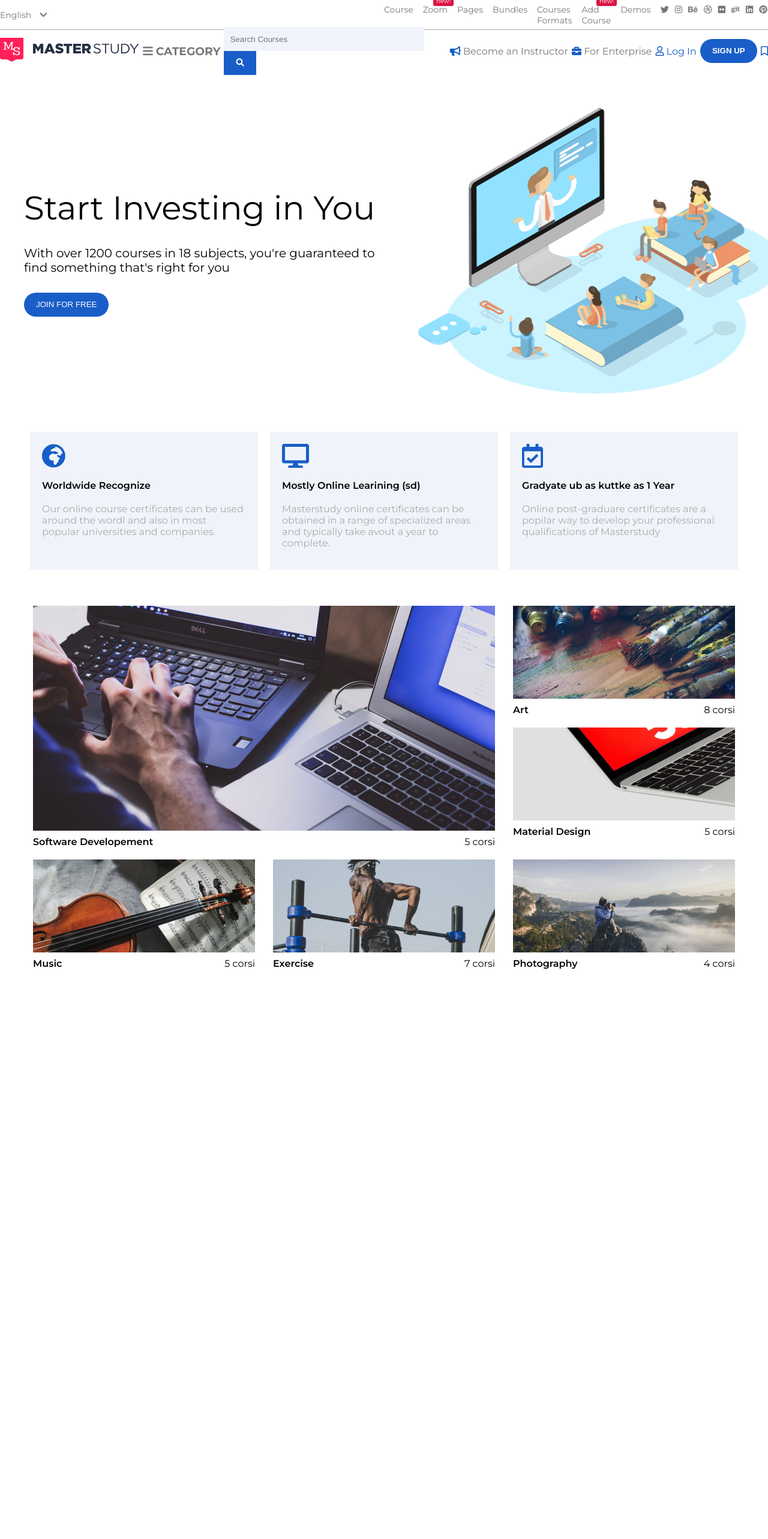
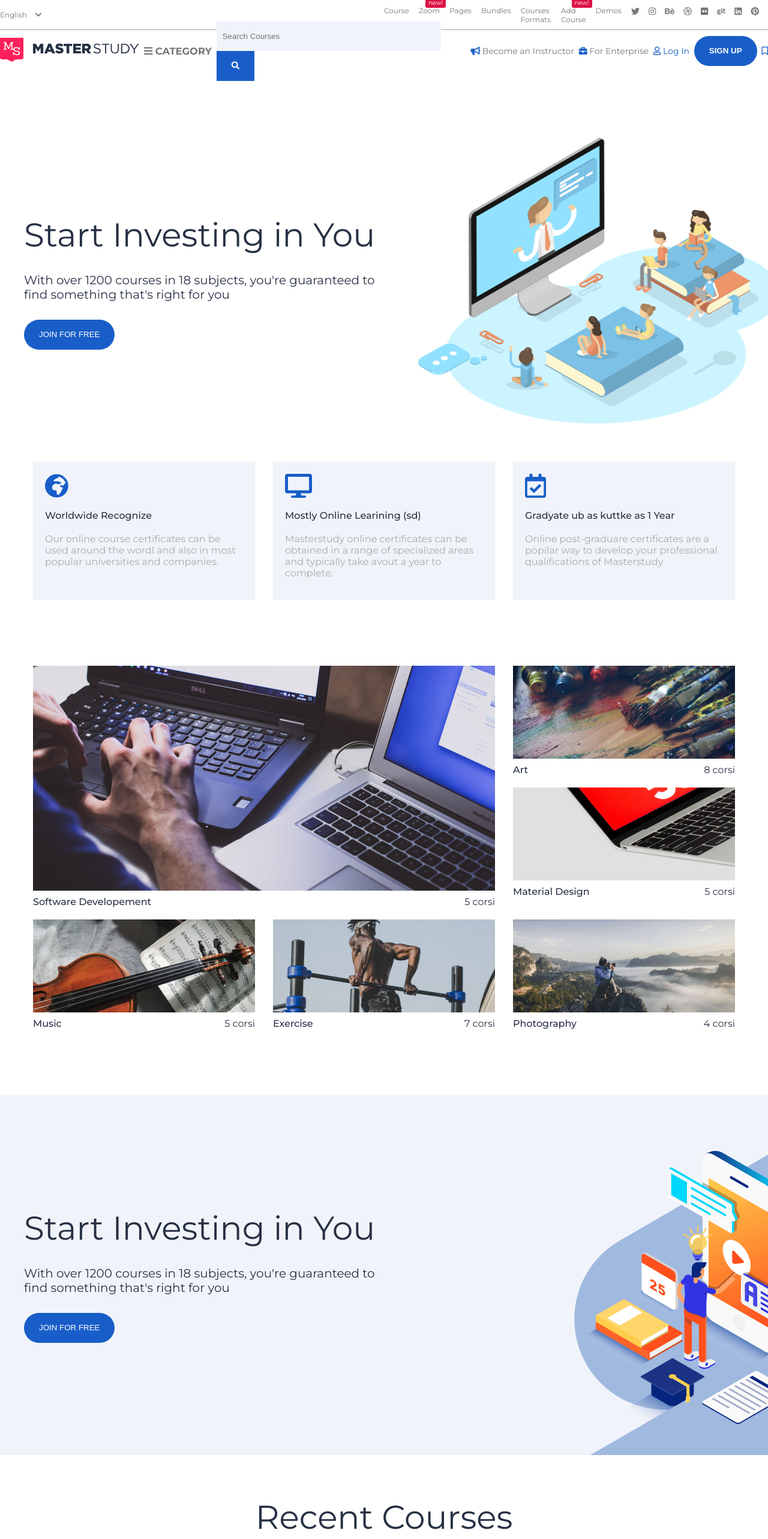
Before and after one commit to alessandroNessi/proj-html-vuejs, a Vue app: page / in a window 1280 px wide. Shown: the top 2566 px of the page at 60% size. Before the commit the page ends 1676 px from the top, so only its background shows below. Built offline with nearby package versions, Linux system fonts and the light colour scheme.

Commit message:
adding recend obj

```diff
--- a/src/assets/style/variables.scss
+++ b/src/assets/style/variables.scss
@@ -10,6 +10,8 @@ $grey100: #f2f6fb;
 $green: #4ed7a8;
 $red: #ff0000;
 $golden: #f09b23;
-$buttonHeight: 40px;
+$buttonHeight: 50px;
 $buttonText: white;
-$buttonPadding: 0 20px;
+$buttonPadding: 0 25px;
+$stdFontSizeTitle: 55px;
+$stdFontWeightTitle: 400;
--- a/src/components/Footer.vue
+++ b/src/components/Footer.vue
@@ -1,7 +1,5 @@
 <template>
-  <footer>
-
-  </footer>
+  <footer></footer>
 </template>
 
 <script>
--- a/src/components/Header.vue
+++ b/src/components/Header.vue
@@ -1,12 +1,28 @@
 <template>
   <header ref="header">
     <div class="container-l">
-      <a href="#"><img src="../assets/img/MasterStudy_logo.svg" alt="MasterStudy logo"></a>
-      <a href="#"><h3 class="grey subtitle"><i class="fas fa-bars"></i> CATEGORY</h3></a>
-      <div class="grow"><input placeholder="Search Courses" class="search" type="text"><button><i class="fas fa-search"></i></button></div>
-      <a class="grey subtitle"><i class="blue fas fa-bullhorn"></i> Become an Instructor</a>
-      <a class="grey subtitle"><i class="blue fas fa-briefcase"></i> For Enterprise</a>
-      <a class="subtitle blue"><i class="blue far fa-user"></i><span class="blue"> Log In</span></a>
+      <a href="#"
+        ><img src="../assets/img/MasterStudy_logo.svg" alt="MasterStudy logo"
+      /></a>
+      <a href="#"
+        ><h3 class="grey subtitle"><i class="fas fa-bars"></i> CATEGORY</h3></a
+      >
+      <div class="grow">
+        <input
+          placeholder="Search Courses"
+          class="search"
+          type="text"
+        /><button><i class="fas fa-search"></i></button>
+      </div>
+      <a class="grey subtitle"
+        ><i class="blue fas fa-bullhorn"></i> Become an Instructor</a
+      >
+      <a class="grey subtitle"
+        ><i class="blue fas fa-briefcase"></i> For Enterprise</a
+      >
+      <a class="subtitle blue"
+        ><i class="blue far fa-user"></i><span class="blue"> Log In</span></a
+      >
       <button class="rounded"><h4>SIGN UP</h4></button>
       <a href="#"><i class="blue far fa-bookmark"></i></a>
     </div>
@@ -23,28 +39,29 @@ export default {
     return {};
   },
   methods: {},
-  mounted(){
-    this.$refs.header.style.height=this.headerHeight;
-  }
+  mounted() {
+    this.$refs.header.style.height = this.headerHeight;
+  },
 };
 </script>
 
 <style lang="scss" scoped>
 @import "../assets/style/common.scss";
-  .container-l{
+.container-l {
+  font-size: 14px;
   display: flex;
   justify-content: space-between;
 }
-  .grow{
+.grow {
   flex-grow: 0.75;
 }
-  .grey{
+.grey {
   color: $grey900;
 }
-  .blue{
+.blue {
   color: $blue400;
 }
-  .search{
+.search {
   background-color: $grey300;
   width: 90%;
   padding-left: 10px;
--- a/src/components/Main.vue
+++ b/src/components/Main.vue
@@ -1,19 +1,20 @@
 <template>
   <main>
-    <SectionInvesting/>
+    <SectionInvesting />
+    <SectionRecent/>
   </main>
 </template>
 
 <script>
-import SectionInvesting from './Main_components/SectionInvesting.vue'
+import SectionInvesting from "./Main_components/SectionInvesting.vue";
+import SectionRecent from "./Main_components/SectionRecent.vue"
 export default {
   name: "Main",
-  components:{
+  components: {
     SectionInvesting,
+    SectionRecent,
   },
-  props: {
-
-  },
+  props: {},
   data() {
     return {};
   },
@@ -21,6 +22,4 @@ export default {
 };
 </script>
 
-<style lang="scss" scoped>
-
-</style>
+<style lang="scss" scoped></style>
--- a/src/components/Main_components/Card.vue
+++ b/src/components/Main_components/Card.vue
@@ -1,13 +1,44 @@
 <template>
-  <button class="button">
-    <p>banner</p>
-  </button>
+  <div class="frame">
+    <div class="card">
+      <div class="img_container">
+        <img src="../../assets/img/cat_2-370x155.jpg" alt="">
+        <div class="label">NEW</div>
+        <div class="featured">FEATURED</div>
+      </div>
+      <div class="card_description">
+        <p class="subtitle">Apache></p>
+        <p class="title">Web Coding and Apache Basics</p>
+        <div class="card_footer">
+          <div class="rate">
+            <p><i class="fas fa-clock"></i> 6 hours</p>
+            <!-- <p><img src="../../assets/img/starfull.svg" alt=""></p> -->
+          </div>
+          <div class="price">
+            <p>Free</p>
+            <!-- <div>
+              <p class="discount">$59</p>
+              <p>$49</p>
+            </div> -->
+          </div>
+        </div>
+      </div>
+    </div>
+  </div>
 </template>
 
 <script>
 export default {
   name: "Banner",
-  props: {},
+  props: {
+    img:String,
+    subtitle:String,
+    title:String,
+    rating: Object,
+    prize: Object,
+    label: String,
+    feature: Boolean
+  },
   data() {
     return {};
   },
@@ -15,4 +46,71 @@ export default {
 };
 </script>
 
-<style></style>
+<style lang="scss" scoped>
+  @import "../../assets/style/common.scss";
+  $cardHeight : 350px;
+  .frame{
+    height: $cardHeight;
+    width: 100%;
+    padding: 10px;
+    .card{
+      overflow: hidden;
+      border: 1px solid $grey300;
+      width: 100%;
+      height: 100%;
+      .img_container{
+        height: 50%;
+        position: relative;
+        overflow: hidden;
+        .label, .featured{
+          padding: 5px;
+          font-size: 12px;
+          color: white;
+          position: absolute;
+        }
+        .label{
+          top:10px;
+          right: 10px;
+          border-radius: 5px;
+          background-color: red;
+        }
+        .featured{
+          top: 10px;
+          left: 10px;
+          background-color: $golden;
+          padding: 5px 50px;
+          transform: rotate(-45deg) translate(-50px, -25px);
+        }
+      }
+      .card_description{
+        display: flex;
+        flex-direction: column;
+        justify-content: space-around;
+        height: 50%;
+        padding: 10px;
+        font-size: 14px;
+        .subtitle{
+          color: $grey700;
+        }
+        .title{
+          color: $blue900;
+        }
+        .card_footer{
+          border-top: 1px solid $grey300;
+          color: $blue900;
+          padding-top: 10px;
+          display: flex;
+          align-items: center;
+          justify-content: space-between;
+          .price{
+            font-weight: 600;
+            .discount{
+              color: $grey700;
+              text-decoration: line-through;
+            }
+          }
+        }
+      }
+    }
+  }
+</style>
--- a/src/components/Main_components/Course.vue
+++ b/src/components/Main_components/Course.vue
@@ -1,9 +1,12 @@
 <template>
-  <div :class="this.preview?`col-8`:this.lateral?`col-12`:`col-4`" class="course">
-      <img :src="require(`../../assets/img/${this.img}`)" :alt="this.header">
-      <div class="course_details" >
-          <h4>{{this.header}}</h4>
-          <p>{{this.paragraph}} corsi</p>
+  <div
+    :class="this.preview ? `col-8` : this.lateral ? `col-12` : `col-4`"
+    class="course"
+  >
+    <img :src="require(`../../assets/img/${this.img}`)" :alt="this.header" />
+    <div class="course_details">
+      <h4>{{ this.header }}</h4>
+      <p>{{ this.paragraph }} corsi</p>
     </div>
   </div>
 </template>
@@ -16,7 +19,7 @@ export default {
     header: String,
     paragraph: String,
     preview: Boolean,
-      lateral: Boolean
+    lateral: Boolean,
   },
   data() {
     return {};
@@ -26,20 +29,20 @@ export default {
 </script>
 
 <style lang="scss" scoped>
-@import '../../assets/style/common.scss';
-    .course{
-
+@import "../../assets/style/common.scss";
+.course {
+  color: $blue900;
   padding: 10px 15px;
   overflow: hidden;
   width: 100%;
-        .course_details{
+  .course_details {
     display: flex;
     justify-content: space-between;
-            h4{
-                font-weight: 600;
+    h4 {
+      font-weight: 500;
     }
   }
-        img{
+  img {
     width: 100%;
     margin-bottom: 5px;
   }
--- a/src/components/Main_components/Goal.vue
+++ b/src/components/Main_components/Goal.vue
@@ -2,8 +2,8 @@
   <div class="goal">
     <div class="content">
       <i :class="this.icon"></i>
-          <h4>{{this.header}}</h4>
-          <p>{{this.paragraph}}</p>
+      <h4>{{ this.header }}</h4>
+      <p>{{ this.paragraph }}</p>
     </div>
   </div>
 </template>
@@ -12,7 +12,7 @@
 export default {
   name: "Goal",
   props: {
-      icon:String,
+    icon: String,
     header: String,
     paragraph: String,
   },
@@ -24,30 +24,31 @@ export default {
 </script>
 
 <style lang="scss" scoped>
-@import '../../assets/style/common.scss';
-    .goal{
+@import "../../assets/style/common.scss";
+.goal {
   width: 100%;
-        padding:0 10px;
-        .content{
+  padding: 0 15px;
+  color: $blue900;
+  .content {
     padding: 20px;
     background-color: $grey300;
-            i{
+    i {
       color: $blue400;
       font-size: 40px;
     }
-            h4{
+    h4 {
       margin: 20px 0;
-                font-weight: 600;
+      font-weight: 500;
+      color: $blue900;
     }
-            p{
+    p {
       color: $grey700;
     }
     height: 230px;
     overflow-y: auto;
-            &::-webkit-scrollbar{
+    &::-webkit-scrollbar {
       width: 0;
     }
   }
 }
-
 </style>
--- a/src/components/Main_components/HPB.vue
+++ b/src/components/Main_components/HPB.vue
@@ -1,8 +1,8 @@
 <template>
   <div class="hpb">
-      <h2 :style="`font-size:${this.fontsize*2.75}px`">{{this.header}}</h2>
-      <p :style="`font-size:${this.fontsize}px`">{{this.paragraph}}</p>
-      <button class="rounded">{{this.button}}</button>
+    <h2 :style="`font-size:${this.fontsize * 2.75}px`">{{ this.header }}</h2>
+    <p :style="`font-size:${this.fontsize}px`">{{ this.paragraph }}</p>
+    <button class="rounded">{{ this.button }}</button>
   </div>
 </template>
 
@@ -13,7 +13,7 @@ export default {
     header: String,
     paragraph: String,
     button: String,
-      fontsize: String
+    fontsize: String,
   },
   data() {
     return {};
@@ -23,15 +23,15 @@ export default {
 </script>
 
 <style lang="scss" scoped>
-@import '../../assets/style/common.scss';
+@import "../../assets/style/common.scss";
 $distance: 30px;
-    .hpb{
-
-        h2{
+.hpb {
+  color: $blue900;
+  h2 {
     font-weight: 400;
     margin-bottom: $distance;
   }
-        p{
+  p {
     margin-bottom: $distance;
   }
 }
--- a/src/components/Main_components/SectionInvesting.vue
+++ b/src/components/Main_components/SectionInvesting.vue
@@ -24,16 +24,62 @@
         </div>
       </div>
       <div class="goals">
-        <Goal :icon="`fas fa-globe-africa`" :header="`Worldwide Recognize`" :paragraph="`Our online course certificates can be used around the wordl and also in most popular universities and companies.`" class="col-4" />
-        <Goal :icon="`fas fa-desktop`" :header="`Mostly Online Learining (sd)`" :paragraph="`Masterstudy online certificates can be obtained in a range of specialized areas and typically take avout a year to complete.`" class="col-4" />
-        <Goal :icon="`far fa-calendar-check`" :header="`Gradyate ub as kuttke as 1 Year`" :paragraph="`Online post-graduare certificates are a popilar way to develop your professional qualifications of Masterstudy`" class="col-4" />
+        <Goal
+          :icon="`fas fa-globe-africa`"
+          :header="`Worldwide Recognize`"
+          :paragraph="`Our online course certificates can be used around the wordl and also in most popular universities and companies.`"
+          class="col-4"
+        />
+        <Goal
+          :icon="`fas fa-desktop`"
+          :header="`Mostly Online Learining (sd)`"
+          :paragraph="`Masterstudy online certificates can be obtained in a range of specialized areas and typically take avout a year to complete.`"
+          class="col-4"
+        />
+        <Goal
+          :icon="`far fa-calendar-check`"
+          :header="`Gradyate ub as kuttke as 1 Year`"
+          :paragraph="`Online post-graduare certificates are a popilar way to develop your professional qualifications of Masterstudy`"
+          class="col-4"
+        />
       </div>
       <div class="courses">
-          <Course :header="this.previewCourse.header" :paragraph="this.previewCourse.paragraph" :img="this.previewCourse.url" :preview="true" />
+        <Course
+          :header="this.previewCourse.header"
+          :paragraph="this.previewCourse.paragraph"
+          :img="this.previewCourse.url"
+          :preview="true"
+        />
         <div class="lateral col-4">
-              <Course v-for="(element, index) in this.lateralArray" :key="index" :header="element.header" :paragraph="element.paragraph" :preview="element.preview" :lateral="true" :img="element.url" />
+          <Course
+            v-for="(element, index) in this.lateralArray"
+            :key="index"
+            :header="element.header"
+            :paragraph="element.paragraph"
+            :preview="element.preview"
+            :lateral="true"
+            :img="element.url"
+          />
         </div>
-          <Course v-for="(element, index) in this.coursesArray" :key="index" :header="element.header" :paragraph="element.paragraph" :preview="element.preview" :img="element.url" />
+        <Course
+          v-for="(element, index) in this.coursesArray"
+          :key="index"
+          :header="element.header"
+          :paragraph="element.paragraph"
+          :preview="element.preview"
+          :img="element.url"
+        />
+      </div>
+    </div>
+    <div class="second_banner">
+      <div class="minibanner container-s">
+        <HPB
+          class="banner_title"
+          :fontsize="20"
+          :header="`Start Investing in You`"
+          :paragraph="`With over 1200 courses in 18 subjects, you're guaranteed to find something that's right for you`"
+          :button="`JOIN FOR FREE`"
+        />
       </div>
     </div>
   </section>
@@ -50,61 +96,70 @@ export default {
     Goal,
     Course,
   },
-  data(){
-      return{
-          previewCourse:{
-                url:"cat_1-1540x750.jpg",
-                header:"Software Developement",
-                paragraph:"5",
-                preview:false,
+  data() {
+    return {
+      previewCourse: {
+        url: "cat_1-1540x750.jpg",
+        header: "Software Developement",
+        paragraph: "5",
+        preview: false,
       },
-          lateralArray:[
+      lateralArray: [
         {
-                url:"cat_2-740x310.jpg",
-                header:"Art",
-                paragraph:"8",
-                preview:false,
+          url: "cat_2-740x310.jpg",
+          header: "Art",
+          paragraph: "8",
+          preview: false,
         },
         {
-                url:"cat_3-740x310.jpg",
-                header:"Material Design",
-                paragraph:"5",
-                preview:false,
+          url: "cat_3-740x310.jpg",
+          header: "Material Design",
+          paragraph: "5",
+          preview: false,
         },
       ],
-          coursesArray:[
+      coursesArray: [
         {
-                url:"cat_5-740x310.jpg",
-                header:"Music",
-                paragraph:"5",
-                preview:false,
+          url: "cat_5-740x310.jpg",
+          header: "Music",
+          paragraph: "5",
+          preview: false,
         },
         {
-                url:"cat_4-740x310.jpg",
-                header:"Exercise",
-                paragraph:"7",
-                preview:false,
+          url: "cat_4-740x310.jpg",
+          header: "Exercise",
+          paragraph: "7",
+          preview: false,
         },
         {
-                url:"cat_6-740x310.jpg",
-                header:"Photography",
-                paragraph:"4",
-                preview:false,
+          url: "cat_6-740x310.jpg",
+          header: "Photography",
+          paragraph: "4",
+          preview: false,
         },
       ],
-      }
-  }
+    };
+  },
 };
 </script>
 
 <style lang="scss" scoped>
+$stdMargin: 100px;
 @import "../../assets/style/common.scss";
 .investing {
   padding: 50px 0;
+  .second_banner {
+    background-image: url("../../assets/img/Untitled-1-1-1-1-1.png");
+    background-repeat: no-repeat;
+    background-size: cover;
+    .minibanner > * {
+      width: 50%;
+    }
+  }
   .minibanner {
     display: flex;
     align-items: center;
-    height: 500px;
+    height: 600px;
     .background_img {
       transform: translate(10%, 0);
       position: relative;
@@ -120,13 +175,14 @@ export default {
       }
     }
   }
-  .goals{
+  .goals {
     display: flex;
-      margin: 50px 0;
+    margin-bottom: $stdMargin;
   }
-  .courses{
+  .courses {
     display: flex;
     flex-wrap: wrap;
+    margin-bottom: $stdMargin;
   }
 }
 </style>
--- /dev/null
+++ b/src/components/Main_components/SectionRecent.vue
@@ -0,0 +1,106 @@
+<template>
+  <section class="recent">
+    <div class="container-l">
+      <h2>Recent Courses</h2>
+      <ul class="link_list">
+        <li v-for="(element, index) in this.linkArray" :key="index"><button class="rounded">{{element}}</button></li>
+      </ul>
+      <ul class="recent_list">
+        <li class="col-2"><Card/></li>
+      </ul>
+    </div>
+  </section>
+</template>
+
+<script>
+import Card from "./Card.vue";
+
+export default {
+  name: "SectionRecent",
+  components: {
+    Card,
+  },
+  data() {
+    return {
+      linkArray:[
+        "All Categories",
+        "Art",
+        "Exercise",
+        "Material Design",
+        "Music",
+        "Photography",
+        "Software Development"
+      ],
+      cards: [
+        {
+          img:"photo-1461749280684-dccba630e2f6-544x322.jpeg",
+          subtitle: "Apache>",
+          title: "Web Coding and Apache Basics",
+          rating:{
+            type: "time",
+            value: 6,
+          },
+          prize:{
+            free:true,
+          },
+          label:false,
+          feature: false,
+        },
+        {
+          img:"cat_2-544x322.jpg",
+          subtitle: "Art>",
+          title: "Real Things Art Painting by Jason Ni",
+          rating:{
+            type: "time",
+            value: 6,
+          },
+          prize:{
+            free:false,
+            discaunt:"$60",
+            price:"$45"
+          },
+          label:"NEW",
+          feature: true,
+        },
+      ],
+    }
+  },
+};
+</script>
+
+<style lang="scss" scoped>
+@import "../../assets/style/common.scss";
+  $stdMargin: 30px;
+  .container-l{
+    padding-top: 20px;
+    display: flex;
+    flex-direction: column;
+    justify-content: center;
+    >*{
+      margin-bottom: $stdMargin;
+    }
+    h2{
+      font-size: $stdFontSizeTitle;
+      font-weight: $stdFontWeightTitle;
+      color: $blue900;
+    }
+    .recent_list{
+      width: 100%;
+    }
+    .link_list{
+      display: flex;
+      li{
+        padding:0 8px;
+        button{
+          background-color: white;
+          font-size: 14px;
+          color: $blue400;
+          &:hover{
+            background-color: $grey300;
+            color: $grey900;
+          }
+        }
+      }
+    }
+  }
+</style>
--- a/src/components/Nav.vue
+++ b/src/components/Nav.vue
@@ -4,10 +4,23 @@
       <div class="language">English</div>
       <div class="links">
         <ul class="bar">
-                <li class="link" :class="{'new' : element.isNew}" v-for="(element, index) in this.linkArray" :key="index"><a href="#">{{element.name}}</a></li>
+          <li
+            class="link"
+            :class="{ new: element.isNew }"
+            v-for="(element, index) in this.linkArray"
+            :key="index"
+          >
+            <a href="#">{{ element.name }}</a>
+          </li>
         </ul>
         <ul class="bar">
-                <li class="social" v-for="(element, index) in this.socialArray" :key="index"><a href="#"><i :class="`fab ${element}`"></i></a></li>
+          <li
+            class="social"
+            v-for="(element, index) in this.socialArray"
+            :key="index"
+          >
+            <a href="#"><i :class="`fab ${element}`"></i></a>
+          </li>
         </ul>
       </div>
     </div>
@@ -19,51 +32,51 @@ export default {
   name: "Nav",
   data() {
     return {
-        linkArray:[
-            {name:"Course",
-            isNew:false},
-            {name:"Zoom",
-            isNew:true},
-            {name:"Pages",
-            isNew:false},
-            {name:"Bundles",
-            isNew:false},
-            {name:"Courses Formats",
-            isNew:false},
-            {name:"Add Course",
-            isNew:true},
-            {name:"Demos",
-            isNew:false}
+      linkArray: [
+        { name: "Course", isNew: false },
+        { name: "Zoom", isNew: true },
+        { name: "Pages", isNew: false },
+        { name: "Bundles", isNew: false },
+        { name: "Courses Formats", isNew: false },
+        { name: "Add Course", isNew: true },
+        { name: "Demos", isNew: false },
       ],
-        socialArray:[`fa-twitter`,`fa-instagram`,`fa-behance`,`fa-dribbble`,`fa-flickr`,`fa-git`,`fa-linkedin`,`fa-pinterest`],
+      socialArray: [
+        `fa-twitter`,
+        `fa-instagram`,
+        `fa-behance`,
+        `fa-dribbble`,
+        `fa-flickr`,
+        `fa-git`,
+        `fa-linkedin`,
+        `fa-pinterest`,
+      ],
     };
   },
-  props:{
-      navbarHeight:String,
+  props: {
+    navbarHeight: String,
   },
-  methods: {
-
+  methods: {},
+  mounted() {
+    this.$refs.navbar.style.height = this.navbarHeight;
   },
-  mounted(){
-    this.$refs.navbar.style.height=this.navbarHeight;
-  }
 };
 </script>
 
 <style lang="scss" scoped>
-@import '../assets/style/common.scss';
-    nav{
-        font-size: 14px;
+@import "../assets/style/common.scss";
+nav {
+  font-size: 12px;
   border-bottom: 1px solid $grey700;
-        .container-l{
+  .container-l {
     display: flex;
   }
-        .container-l>*{
-            color: $grey900!important;
+  .container-l > * {
+    color: $grey900 !important;
     width: 50%;
   }
-        .language{
-            &::after{
+  .language {
+    &::after {
       margin-left: 14px;
       content: "\f078";
       font-family: "Font Awesome 5 Free";
@@ -71,12 +84,12 @@ export default {
       display: inline-block;
     }
   }
-        .links{
+  .links {
     display: flex;
     justify-content: space-between;
-            .bar{
+    .bar {
       display: flex;
-                .new::after{
+      .new::after {
         position: absolute;
         font-size: 10px;
         background-color: $magenta;
@@ -88,12 +101,13 @@ export default {
         color: white;
         border-radius: 3px;
       }
-                .link{
+      .link {
         margin-right: 16px;
         position: relative;
       }
-                .social{
-                    margin-right: 10px;
+      .social {
+        font-size: 14px;
+        margin-right: 15px;
       }
     }
   }
```
Also changed, not shown: src/App.vue (+3 -4 lines). Lines whose indentation alone changed are shown as unchanged.
